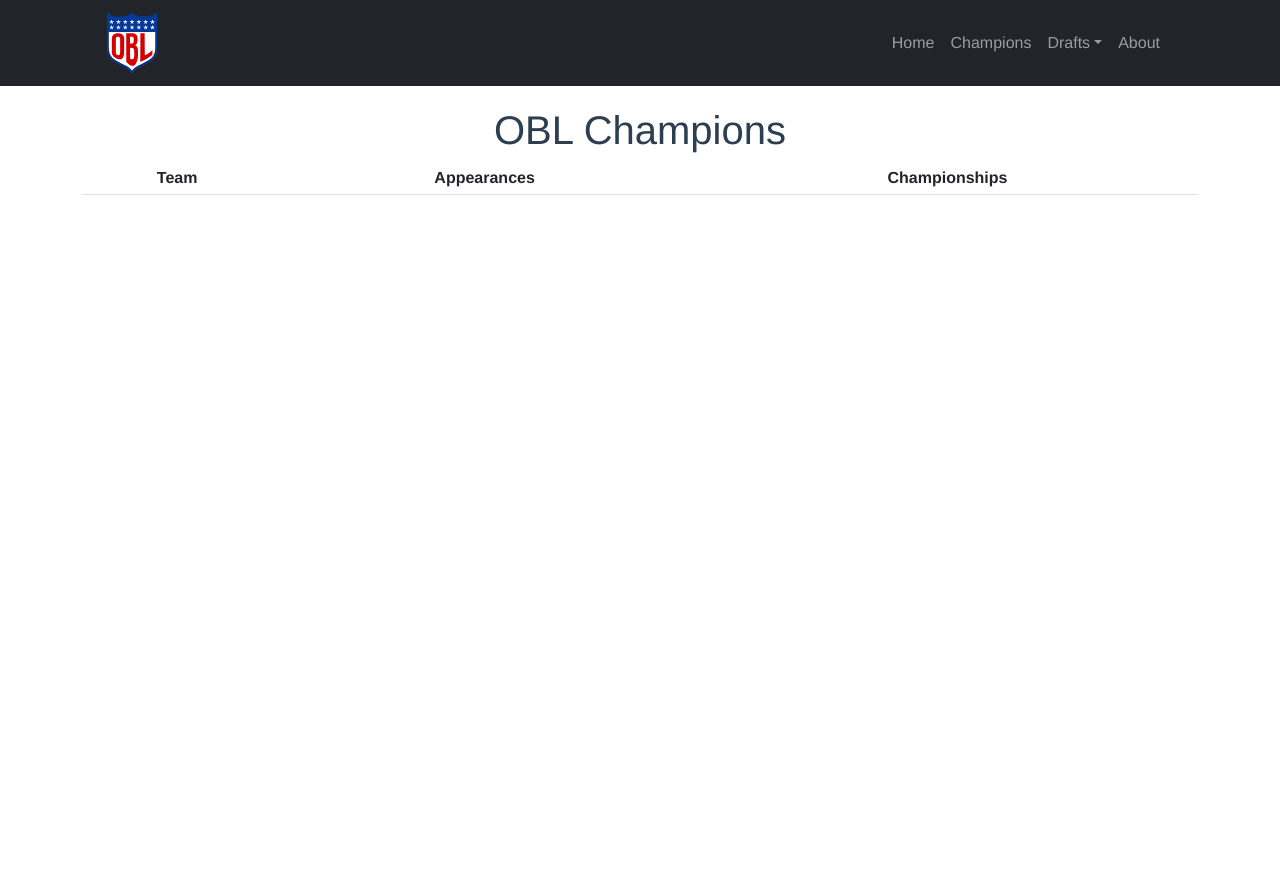
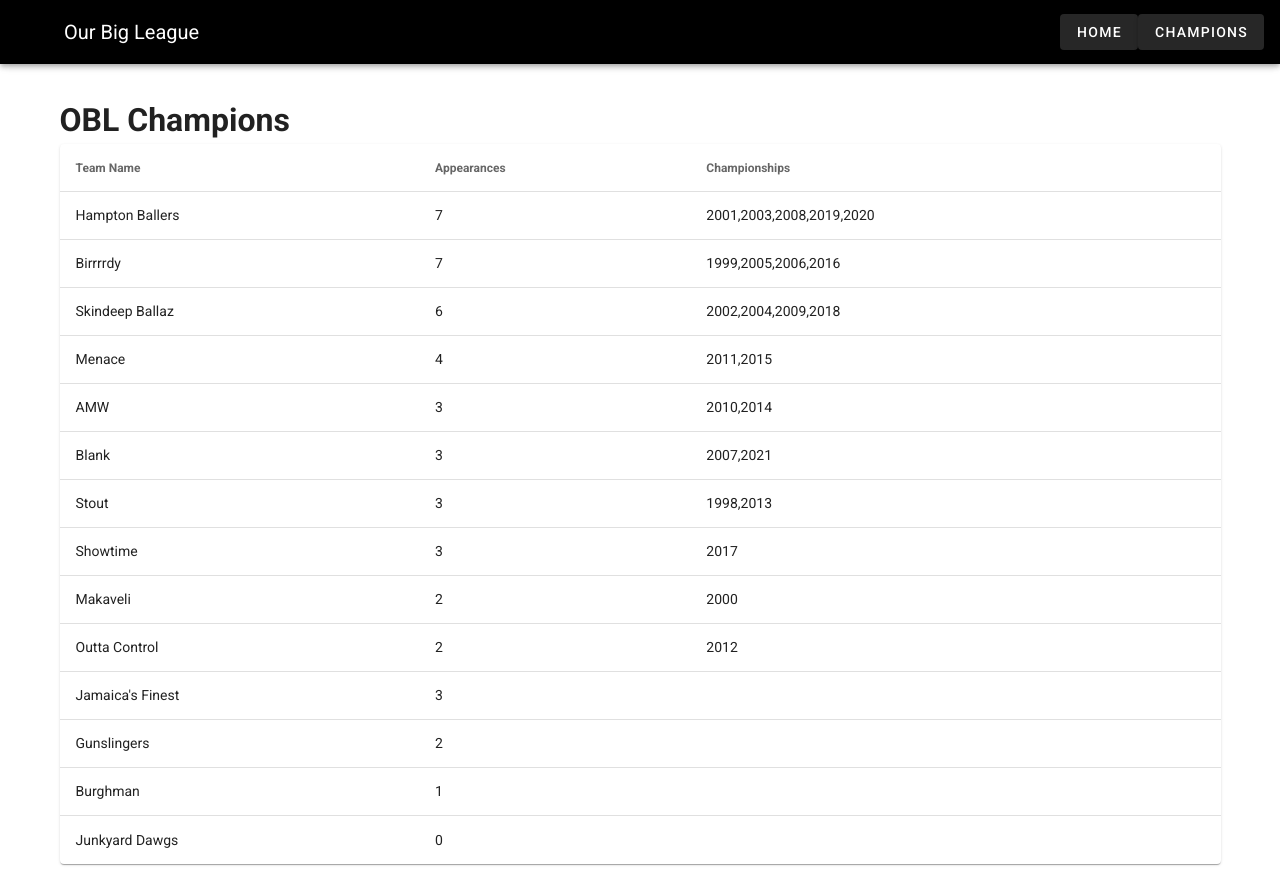
Before and after one commit to jeffdstephens/our-big-league, a Vue app: page /champions in a window 1280 px wide. Before the commit the page ends 800 px from the top, so only its background shows below. Built offline with nearby package versions, Linux system fonts and the light colour scheme.

Commit message:
Added vuetify and vuex

```diff
--- a/public/index.html
+++ b/public/index.html
@@ -7,6 +7,8 @@
     <link rel="icon" href="<%= BASE_URL %>favicon.ico">
     <title><%= htmlWebpackPlugin.options.title %></title>
     <meta name="viewport" content="width=device-width, initial-scale=1, shrink-to-fit=no">
+    <link rel="stylesheet" href="https://fonts.googleapis.com/css?family=Roboto:100,300,400,500,700,900">
+    <link rel="stylesheet" href="https://cdn.jsdelivr.net/npm/@mdi/font@latest/css/materialdesignicons.min.css">
   </head>
   <body>
     <noscript>
--- a/src/App.vue
+++ b/src/App.vue
@@ -1,163 +1,32 @@
 <template>
-  <div id="app">
-    <b-navbar type="dark" variant="dark">
-      <b-container>
-        <b-navbar-brand to="/" exact exact-active-class="active">
-          <img class="logo" src="./assets/obl-icon.png" alt="OBL" />
-        </b-navbar-brand>
-        <b-navbar-nav class="ms-auto" bg-long>
-          <b-nav-item to="/" exact exact-active-class="active">Home</b-nav-item>
-          <!-- <b-nav-item to="/Champions" exact exact-active-class="active">Champions</b-nav-item> -->
-          <b-nav-item :to="{ path: 'Champions', query: { teamdetails: TeamDetails } }">Champions</b-nav-item>
-          <b-nav-item-dropdown text="Drafts">
-            <b-dropdown-item href="#">1998</b-dropdown-item>
-            <b-dropdown-item href="#">1999</b-dropdown-item>
-            <b-dropdown-item href="#">2000</b-dropdown-item>
-            <b-dropdown-item href="#">2001</b-dropdown-item>
-            <b-dropdown-item href="#">2002</b-dropdown-item>
-            <b-dropdown-item href="#">2003</b-dropdown-item>
-            <b-dropdown-item href="#">2004</b-dropdown-item>
-            <b-dropdown-item href="#">2005</b-dropdown-item>
-            <b-dropdown-item href="#">2006</b-dropdown-item>
-            <b-dropdown-item href="#">2007</b-dropdown-item>
-            <b-dropdown-item href="#">2008</b-dropdown-item>
-            <b-dropdown-item href="#">2009</b-dropdown-item>
-            <b-dropdown-item href="#">2010</b-dropdown-item>
-            <b-dropdown-item href="#">2011</b-dropdown-item>
-            <b-dropdown-item href="#">2012</b-dropdown-item>
-            <b-dropdown-item href="#">2013</b-dropdown-item>
-            <b-dropdown-item href="#">2014</b-dropdown-item>
-            <b-dropdown-item href="#">2015</b-dropdown-item>
-            <b-dropdown-item href="#">2016</b-dropdown-item>
-            <b-dropdown-item href="#">2017</b-dropdown-item>
-            <b-dropdown-item href="#">2018</b-dropdown-item>
-            <b-dropdown-item href="#">2019</b-dropdown-item>
-            <b-dropdown-item href="#">2020</b-dropdown-item>
-            <b-dropdown-item href="#">2021</b-dropdown-item>
-          </b-nav-item-dropdown>
-          <b-nav-item to="/About" exact exact-active-class="active">About</b-nav-item>
-        </b-navbar-nav>
-      </b-container>
-    </b-navbar>
-    <router-view />
-  </div>
+  <v-app>
+    <v-app-bar app color="black" dark>
+      <div class="d-flex align-center">
+        <v-img
+          alt="OBL Logo"
+          class="shrink mr-2"
+          contain
+          src="./assets/obl-icon.png"
+          transition="scale-transition"
+          width="40"
+        />
+
+        <v-toolbar-title>Our Big League</v-toolbar-title>
+      </div>
+
+      <v-spacer></v-spacer>
+      <v-btn to="/">Home</v-btn>
+      <v-btn to="/Champions">Champions</v-btn>
+    </v-app-bar>
+
+    <v-main>
+      <router-view />
+    </v-main>
+  </v-app>
 </template>
 
 <script>
 export default {
-  data: function () {
-    return {
-      TeamDetails: [
-        {
-          id: 1,
-          name: "AMW",
-          appearances: "3",
-          championships: [2010, 2014],
-        },
-        {
-          id: 2,
-          name: "Blank",
-          appearances: "2",
-          championships: [2007],
-        },
-        {
-          id: 3,
-          name: "Birrrrdy",
-          appearances: "7",
-          championships: [1999, 2005, 2006, 2016],
-        },
-        {
-          id: 4,
-          name: "Burghman",
-          appearances: "1",
-          championships: [],
-        },
-        {
-          id: 5,
-          name: "Gunslingers",
-          appearances: "2",
-          championships: [],
-        },
-        {
-          id: 6,
-          name: "Hampton Ballers",
-          appearances: "7",
-          championships: [2001, 2003, 2008, 2019, 2020],
-        },
-        {
-          id: 7,
-          name: "Jamaica's Finest",
-          appearances: "3",
-          championships: [],
-        },
-        {
-          id: 8,
-          name: "Junkyard Dawgs",
-          appearances: "0",
-          championships: [],
-        },
-        {
-          id: 9,
-          name: "Makaveli",
-          appearances: "2",
-          championships: [2000],
-        },
-        {
-          id: 10,
-          name: "Menace",
-          appearances: "3",
-          championships: [2011, 2015],
-        },
-        {
-          id: 11,
-          name: "Outta Control",
-          appearances: "2",
-          championships: [2012],
-        },
-        {
-          id: 12,
-          name: "Showtime",
-          appearances: "3",
-          championships: [2017],
-        },
-        {
-          id: 13,
-          name: "Skindeep Ballaz",
-          appearances: "6",
-          championships: [2002, 2004, 2009, 2018],
-        },
-        {
-          id: 14,
-          name: "Stout",
-          appearances: "3",
-          championships: [1998, 2013],
-        },
-      ],
-    };
-  },
+  name: "App",
 };
 </script>
-
-
-<style>
-#app {
-  font-family: Avenir, Helvetica, Arial, sans-serif;
-  -webkit-font-smoothing: antialiased;
-  -moz-osx-font-smoothing: grayscale;
-  text-align: center;
-  color: #2c3e50;
-}
-
-#nav a {
-  font-weight: bold;
-  color: #2c3e50;
-}
-
-.navbar-nav {
-  padding-right: 30px;
-}
-
-.logo {
-  width: 50%;
-}
-</style>
--- /dev/null
+++ b/src/components/ChampionsTable.vue
@@ -0,0 +1,45 @@
+..<template>
+  <div>
+    <v-container>
+      <h1>OBL Champions</h1>
+      <v-data-table
+        :headers="headers"
+        :items="TeamDetails"
+        :items-per-page="14"
+        :sort-by.sync="sortBy"
+        :sort-desc="[true,true]"
+        hide-default-footer
+        class="elevation-1"
+      ></v-data-table>
+    </v-container>
+  </div>
+</template>
+
+<script>
+import { mapState } from "vuex";
+
+export default {
+  name: "ChampionsTable",
+  data() {
+    return {
+      headers: [
+        {
+          text: "Team Name",
+          align: "start",
+          sortable: false,
+          value: "name",
+        },
+        { text: "Appearances", value: "appearances", sortable: false },
+        { text: "Championships", value: "championshipYears", sortable: false },
+      ],
+      sortBy: ["championships", "appearances"],
+    };
+  },
+  computed: {
+    ...mapState(["TeamDetails"]),
+  },
+};
+</script>
+
+<style>
+</style>
--- /dev/null
+++ b/src/plugins/vuetify.js
@@ -0,0 +1,6 @@
+import Vue from "vue";
+import Vuetify from "vuetify/lib/framework";
+
+Vue.use(Vuetify);
+
+export default new Vuetify({});
--- /dev/null
+++ b/src/store/index.js
@@ -0,0 +1,109 @@
+import Vue from 'vue'
+import Vuex from 'vuex'
+
+Vue.use(Vuex)
+
+export default new Vuex.Store({
+  state: {
+    TeamDetails: [
+      {
+        id: 1,
+        name: "AMW",
+        appearances: "3",
+        championships: 2,
+        championshipYears: [2010, 2014],
+      },
+      {
+        id: 2,
+        name: "Blank",
+        appearances: "3",
+        championships: 2,
+        championshipYears: [2007, 2021],
+      },
+      {
+        id: 3,
+        name: "Birrrrdy",
+        appearances: "7",
+        championships: 4,
+        championshipYears: [1999, 2005, 2006, 2016],
+      },
+      {
+        id: 4,
+        name: "Burghman",
+        appearances: "1",
+        championships: 0,
+        championshipYears: [],
+      },
+      {
+        id: 5,
+        name: "Gunslingers",
+        appearances: "2",
+        championships: 0,
+        championshipYears: [],
+      },
+      {
+        id: 6,
+        name: "Hampton Ballers",
+        appearances: "7",
+        championships: 5,
+        championshipYears: [2001, 2003, 2008, 2019, 2020],
+      },
+      {
+        id: 7,
+        name: "Jamaica's Finest",
+        appearances: "3",
+        championships: 0,
+        championshipYears: [],
+      },
+      {
+        id: 8,
+        name: "Junkyard Dawgs",
+        appearances: "0",
+        championships: 0,
+        championshipYears: [],
+      },
+      {
+        id: 9,
+        name: "Makaveli",
+        appearances: "2",
+        championships: 1,
+        championshipYears: [2000],
+      },
+      {
+        id: 10,
+        name: "Menace",
+        appearances: "4",
+        championships: 2,
+        championshipYears: [2011, 2015],
+      },
+      {
+        id: 11,
+        name: "Outta Control",
+        appearances: "2",
+        championships: 1,
+        championshipYears: [2012],
+      },
+      {
+        id: 12,
+        name: "Showtime",
+        appearances: "3",
+        championships: 1,
+        championshipYears: [2017],
+      },
+      {
+        id: 13,
+        name: "Skindeep Ballaz",
+        appearances: "6",
+        championships: 4,
+        championshipYears: [2002, 2004, 2009, 2018],
+      },
+      {
+        id: 14,
+        name: "Stout",
+        appearances: "3",
+        championships: 2,
+        championshipYears: [1998, 2013],
+      },
+    ],
+  },
+})
--- a/src/views/Champions.vue
+++ b/src/views/Champions.vue
@@ -1,45 +1,17 @@
 <template>
-  <div>
-    <h1>OBL Champions</h1>
-    <b-container>
-      <b-table-simple hover small caption-top responsive>
-        <b-thead head-variant="dark">
-          <b-tr>
-            <b-th>Team</b-th>
-            <b-th>Appearances</b-th>
-            <b-th>Championships</b-th>
-          </b-tr>
-        </b-thead>
-        <b-tbody>
-          <b-tr class="align-middle" v-for="team in $route.query.teamdetails" :key="team.id">
-            <b-td>{{team.name}}</b-td>
-            <b-td>{{team.appearances}}</b-td>
-            <b-td>
-              <span v-for="championshipYear in team.championships" :key="championshipYear">
-                <figure>
-                  <img src="../assets/trophy.png" width="65%" />
-                  <figcaption>{{ championshipYear }}</figcaption>
-                </figure>
-              </span>
-            </b-td>
-          </b-tr>
-        </b-tbody>
-      </b-table-simple>
-    </b-container>
-  </div>
+  <ChampionsTable />
 </template>
 
 <script>
+import ChampionsTable from "../components/ChampionsTable.vue";
+
 export default {
   name: "Champions",
+  components: {
+    ChampionsTable,
+  },
 };
 </script>
 
 <style>
-figure {
-  display: inline-block;
-  margin: 0;
-  text-align: center;
-  padding-top: 20px;
-}
 </style>
--- a/src/views/Drafts.vue
+++ b/src/views/Drafts.vue
@@ -6,5 +6,4 @@
 export default {};
 </script>
 
-<style>
-</style>
+<style></style>
--- a/src/views/Home.vue
+++ b/src/views/Home.vue
@@ -1,10 +1,23 @@
 <template>
   <div>
-    <h1>Welcome to Our Big League</h1>
-    <b-container class="px-5">
+    <v-container class="pa-8">
+      <h1>Welcome to Our Big League</h1>
       <p>The greatest fantasy football league known to man.</p>
-      <p>Lorem, ipsum dolor sit amet consectetur adipisicing elit. Delectus tempora temporibus odio quam totam, voluptates ducimus quasi alias eius mollitia sit exercitationem, dolor adipisci. Magni laborum iste quibusdam animi perspiciatis, tenetur cumque, doloremque sequi optio sapiente iusto laboriosam voluptatem assumenda, distinctio eius ea! Aliquid aperiam veritatis consequuntur architecto perferendis ea veniam quis excepturi ipsam. Fugiat aspernatur inventore delectus. Quo eum nulla natus inventore dignissimos! Autem iste similique repellendus nisi, doloremque non, et nulla, fugiat sit accusamus voluptatem magnam placeat ad atque. Soluta ea, aut dolor est corporis repudiandae odio vel nostrum. Deleniti sequi repellendus voluptates, sint rem minima quos sunt.</p>
-    </b-container>
+      <p>
+        Lorem, ipsum dolor sit amet consectetur adipisicing elit. Delectus
+        tempora temporibus odio quam totam, voluptates ducimus quasi alias eius
+        mollitia sit exercitationem, dolor adipisci. Magni laborum iste
+        quibusdam animi perspiciatis, tenetur cumque, doloremque sequi optio
+        sapiente iusto laboriosam voluptatem assumenda, distinctio eius ea!
+        Aliquid aperiam veritatis consequuntur architecto perferendis ea veniam
+        quis excepturi ipsam. Fugiat aspernatur inventore delectus. Quo eum
+        nulla natus inventore dignissimos! Autem iste similique repellendus
+        nisi, doloremque non, et nulla, fugiat sit accusamus voluptatem magnam
+        placeat ad atque. Soluta ea, aut dolor est corporis repudiandae odio vel
+        nostrum. Deleniti sequi repellendus voluptates, sint rem minima quos
+        sunt.
+      </p>
+    </v-container>
   </div>
 </template>
 
--- /dev/null
+++ b/vue.config.js
@@ -0,0 +1,3 @@
+module.exports = {
+  transpileDependencies: ["vuetify"],
+};
```
Also changed, not shown: package.json (+8 -4 lines), src/main.js (+4 -6 lines), src/assets/logo.svg (added), 1 other file (tests, documents, lock files or other folders).
